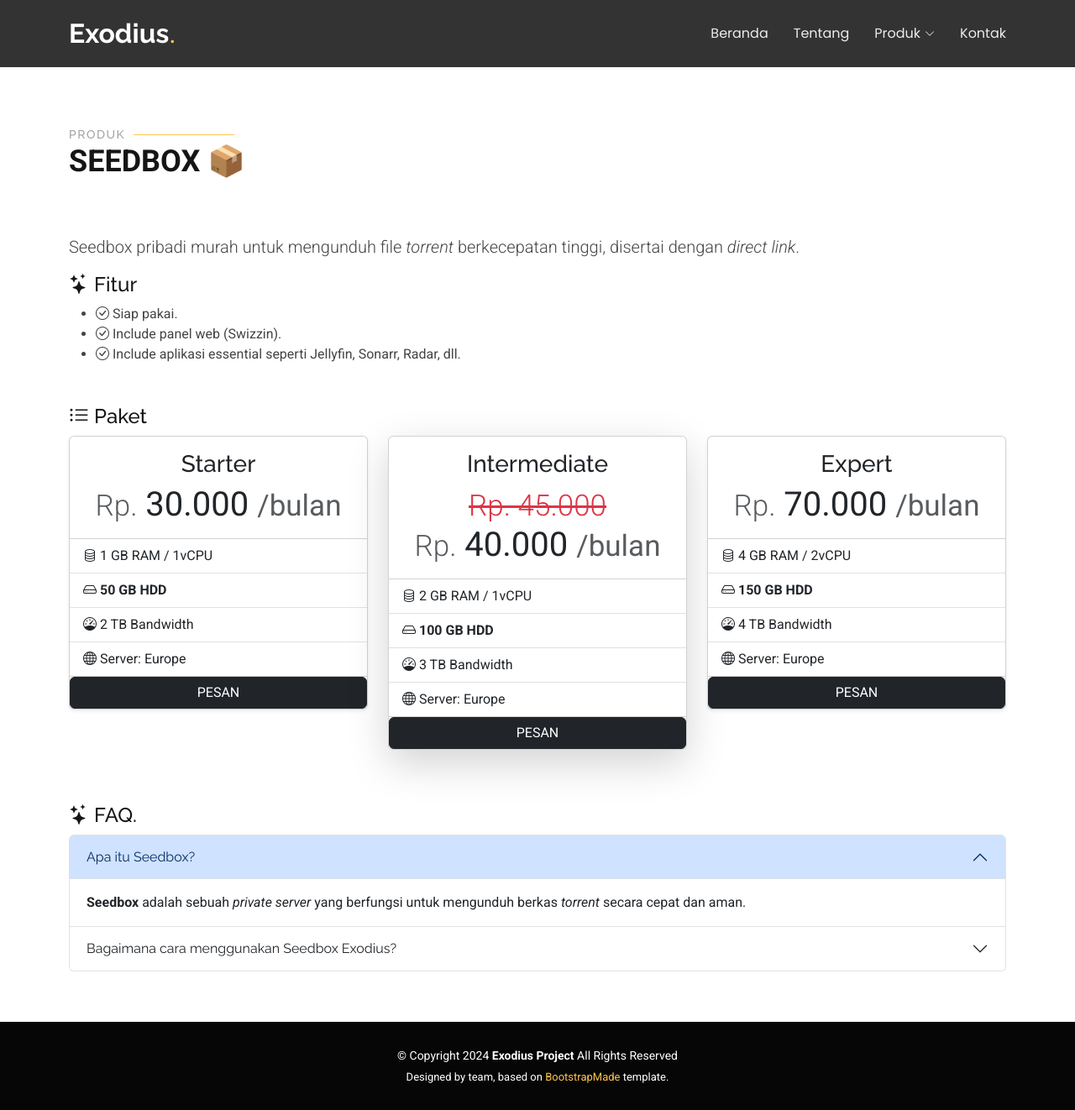
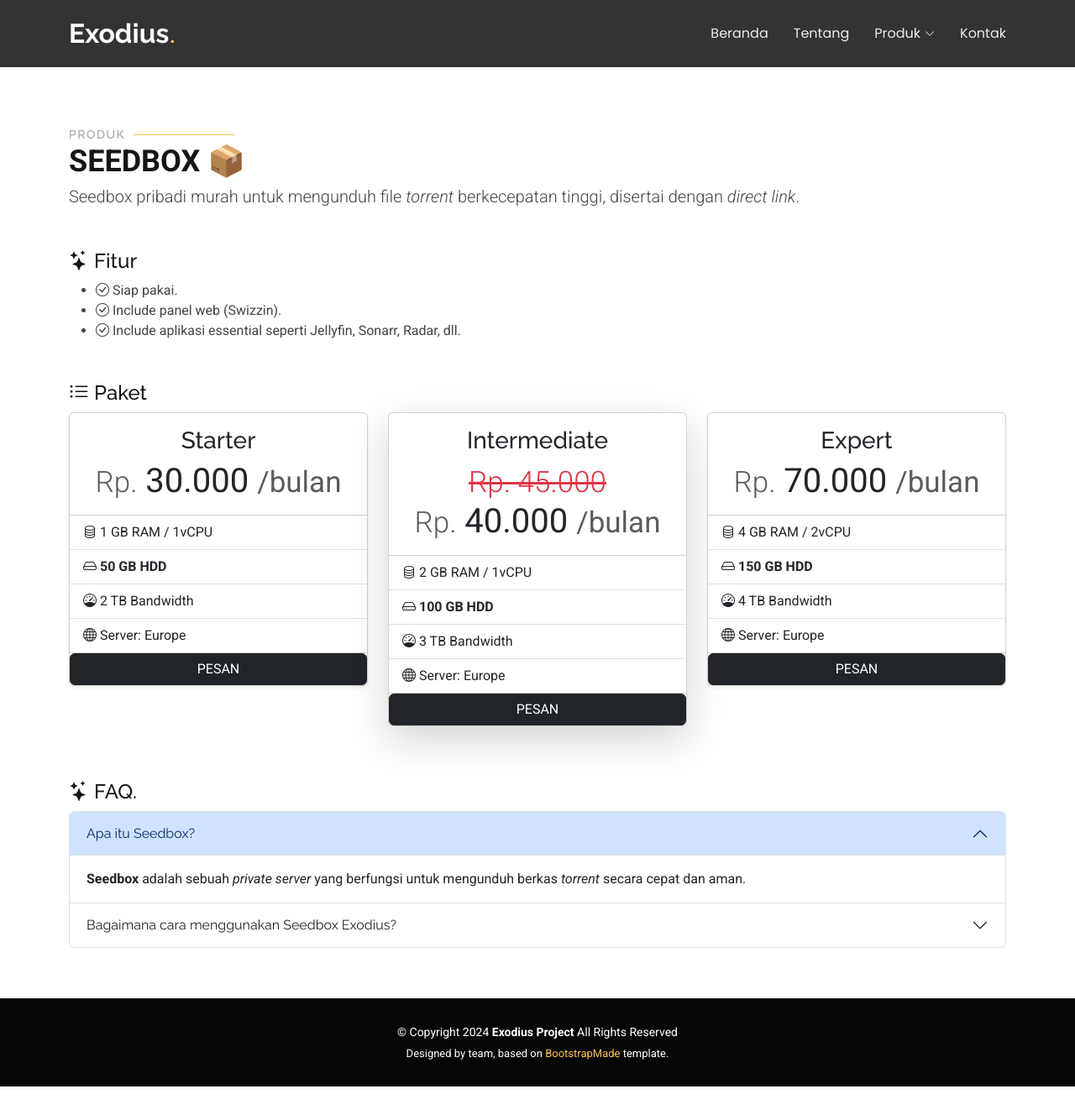
Before and after one commit to exodiusproject/exodiusproject.github.io, a Jekyll site: the page built from produk/seedbox.html, in a window 1280 px wide. Shown: the whole page at 84% size. Built offline with Jekyll 4.4.1, drawn with Linux system fonts in a browser that asks for light colours; after the commit the page ends 1294 px from its top, so only the background shows below that.

Commit message:
Product page adjustment

```diff
--- a/assets/css/exodia.css
+++ b/assets/css/exodia.css
@@ -1,3 +1,7 @@
 .icon-size {
   vertical-align: -0.125em;
 }
+
+.section-title {
+  padding-bottom: 0px;
+}
--- a/produk/seedbox.html
+++ b/produk/seedbox.html
@@ -9,6 +9,7 @@
 </p>
 
 <!-- Fitur -->
+<div id="fitur" class="mt-5">
   <h4>
     <i class="bi bi-stars"></i>
     Fitur
@@ -29,6 +30,7 @@
       >
     </li>
   </ul>
+</div>
 
 <div id="paket" class="mt-5">
   <!-- Paket -->
```
Lines whose indentation alone changed are shown as unchanged.
